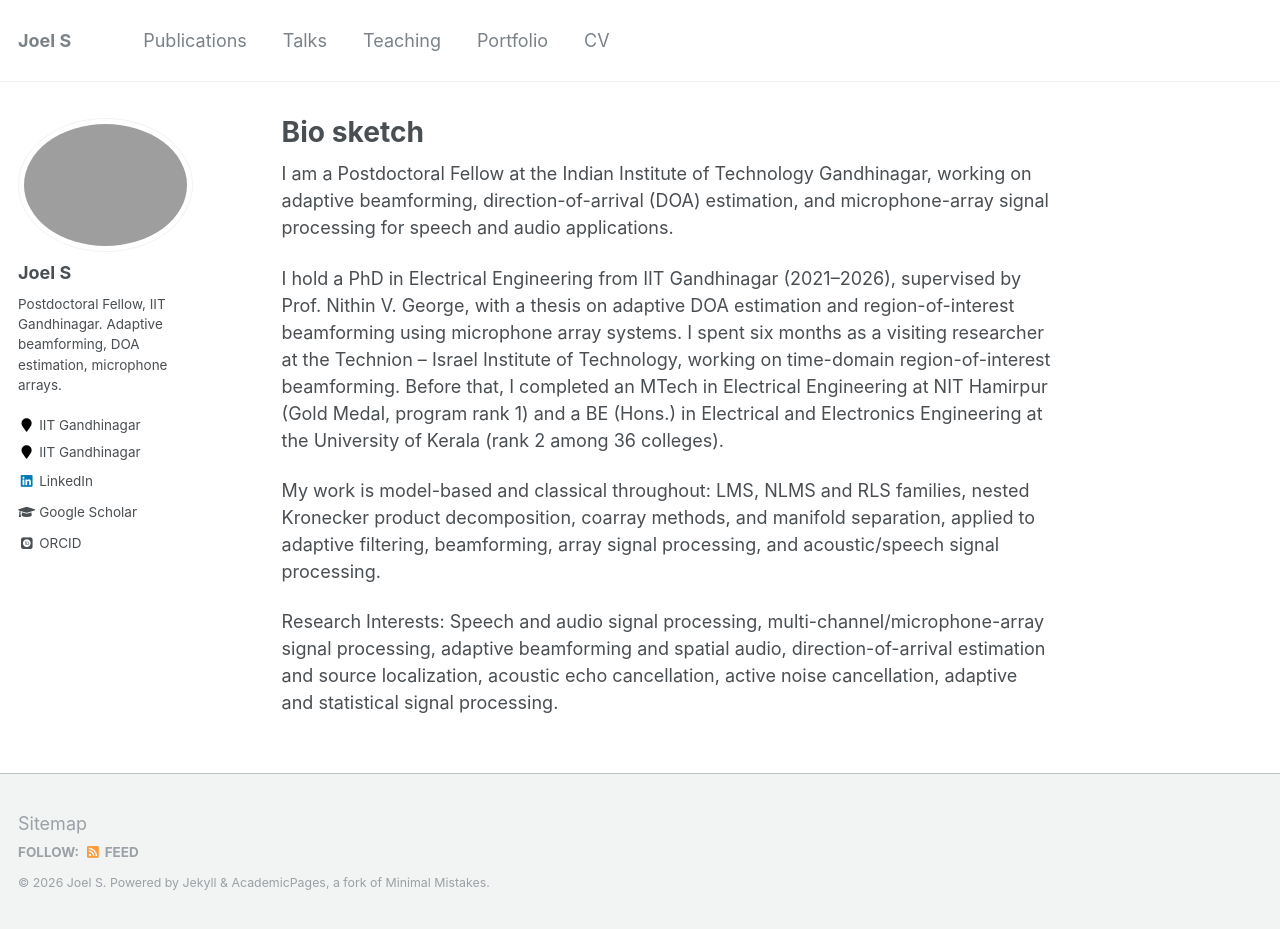
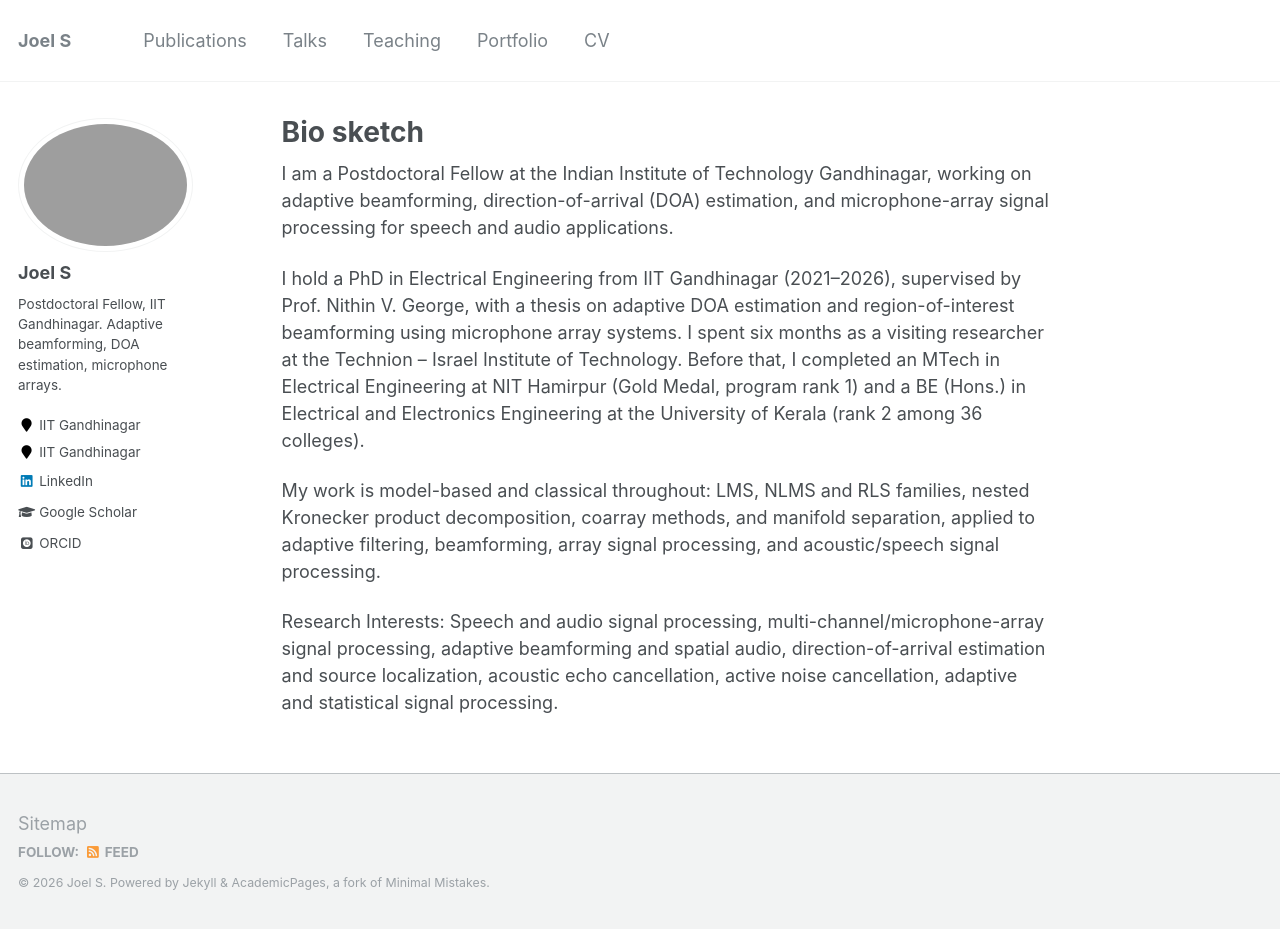
Before and after one commit to Joels1994/Joels1994.github.io, a Jekyll site: the page built from _pages/about.md, in a window 1280 px wide and 929 px high. Built offline with Jekyll 4.4.1, drawn with Linux system fonts in a browser that asks for light colours; some web fonts are replaced.

Commit message:
Trim Technion visiting researcher sentence

```diff
--- a/_pages/about.md
+++ b/_pages/about.md
@@ -11,7 +11,7 @@ redirect_from:
 
 I am a Postdoctoral Fellow at the Indian Institute of Technology Gandhinagar, working on adaptive beamforming, direction-of-arrival (DOA) estimation, and microphone-array signal processing for speech and audio applications.
 
-I hold a PhD in Electrical Engineering from IIT Gandhinagar (2021–2026), supervised by Prof. Nithin V. George, with a thesis on adaptive DOA estimation and region-of-interest beamforming using microphone array systems. I spent six months as a visiting researcher at the Technion – Israel Institute of Technology, working on time-domain region-of-interest beamforming. Before that, I completed an MTech in Electrical Engineering at NIT Hamirpur (Gold Medal, program rank 1) and a BE (Hons.) in Electrical and Electronics Engineering at the University of Kerala (rank 2 among 36 colleges).
+I hold a PhD in Electrical Engineering from IIT Gandhinagar (2021–2026), supervised by Prof. Nithin V. George, with a thesis on adaptive DOA estimation and region-of-interest beamforming using microphone array systems. I spent six months as a visiting researcher at the Technion – Israel Institute of Technology. Before that, I completed an MTech in Electrical Engineering at NIT Hamirpur (Gold Medal, program rank 1) and a BE (Hons.) in Electrical and Electronics Engineering at the University of Kerala (rank 2 among 36 colleges).
 
 My work is model-based and classical throughout: LMS, NLMS and RLS families, nested Kronecker product decomposition, coarray methods, and manifold separation, applied to adaptive filtering, beamforming, array signal processing, and acoustic/speech signal processing.
 
```
